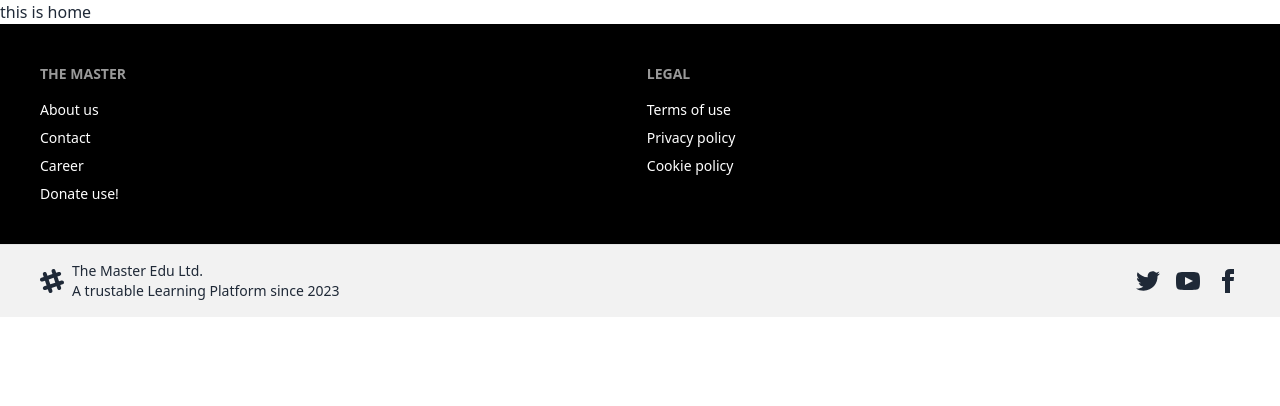
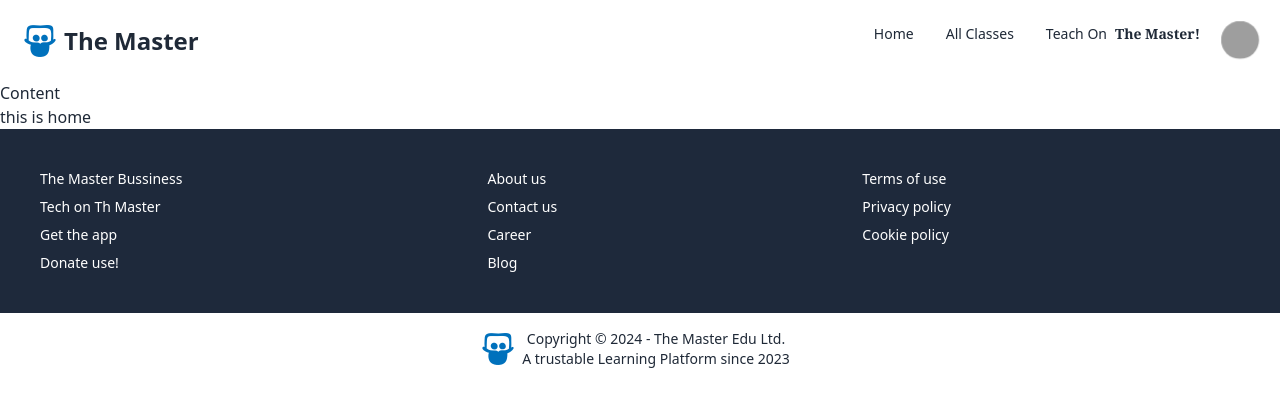
Before and after one commit to kamruzzaman-leeon/The-Master, a React (Vite) app: page / in a window 1280 px wide. Shown: the top 406 px of the page. Built offline with nearby package versions, Linux system fonts and the light colour scheme; grey boxes are pictures that could not be loaded.

Commit message:
navbar added with logo & website name & navitems

```diff
--- a/src/Pages/Shared/Footer/Footer.jsx
+++ b/src/Pages/Shared/Footer/Footer.jsx
@@ -1,34 +1,38 @@
+import logo from '../../../../src/assets/logo.png'
 const Footer = () => {
     return (
-        <footer>
-            <div className="footer p-10 bg-black text-white">
+        <footer >
+            <div className="footer p-10 bg-slate-800 text-white ">
 
   <nav>
-    <header className="footer-title">The Master</header>
-    <a className="link link-hover">About us</a>
-    <a className="link link-hover">Contact</a>
-    <a className="link link-hover">Career</a>
+    {/* <header className="footer-title">The Master</header>  */}
+    <a className="link link-hover">The Master Bussiness</a>
+    <a className="link link-hover">Tech on Th Master</a>
+    <a className="link link-hover">Get the app</a>
     <a className="link link-hover">Donate use!</a>
   </nav>
   <nav>
-    <header className="footer-title">Legal</header>
+    {/* <header className="footer-title">The Master</header>  */}
+    <a className="link link-hover">About us</a>
+    <a className="link link-hover">Contact us</a>
+    <a className="link link-hover">Career</a>
+    <a className="link link-hover">Blog</a>
+  </nav>
+  <nav>
+    {/* <header className="footer-title">Legal</header>  */}
     <a className="link link-hover">Terms of use</a>
     <a className="link link-hover">Privacy policy</a>
     <a className="link link-hover">Cookie policy</a>
   </nav>
 </div>
-<div className="footer px-10 py-4 border-t bg-base-200 text-base-content border-base-300">
+<div className="footer footer-center p-4 text-base-content">
   <aside className="items-center grid-flow-col">
-    <svg width="24" height="24" viewBox="0 0 24 24" xmlns="http://www.w3.org/2000/svg" fillRule="evenodd" clipRule="evenodd" className="fill-current"><path d="M22.672 15.226l-2.432.811.841 2.515c.33 1.019-.209 2.127-1.23 2.456-1.15.325-2.148-.321-2.463-1.226l-.84-2.518-5.013 1.677.84 2.517c.391 1.203-.434 2.542-1.831 2.542-.88 0-1.601-.564-1.86-1.314l-.842-2.516-2.431.809c-1.135.328-2.145-.317-2.463-1.229-.329-1.018.211-2.127 1.231-2.456l2.432-.809-1.621-4.823-2.432.808c-1.355.384-2.558-.59-2.558-1.839 0-.817.509-1.582 1.327-1.846l2.433-.809-.842-2.515c-.33-1.02.211-2.129 1.232-2.458 1.02-.329 2.13.209 2.461 1.229l.842 2.515 5.011-1.677-.839-2.517c-.403-1.238.484-2.553 1.843-2.553.819 0 1.585.509 1.85 1.326l.841 2.517 2.431-.81c1.02-.33 2.131.211 2.461 1.229.332 1.018-.21 2.126-1.23 2.456l-2.433.809 1.622 4.823 2.433-.809c1.242-.401 2.557.484 2.557 1.838 0 .819-.51 1.583-1.328 1.847m-8.992-6.428l-5.01 1.675 1.619 4.828 5.011-1.674-1.62-4.829z"></path></svg>
-    <p>The Master Edu Ltd. <br/>A trustable Learning Platform since 2023</p>
+    <img src={logo} className='w-8' alt="logo" />
+
+
+    <p>Copyright © 2024 - The Master Edu Ltd. <br/>A trustable Learning Platform since 2023</p>
+    <p></p>
   </aside>
-  <nav className="md:place-self-center md:justify-self-end">
-    <div className="grid grid-flow-col gap-4">
-      <a><svg xmlns="http://www.w3.org/2000/svg" width="24" height="24" viewBox="0 0 24 24" className="fill-current"><path d="M24 4.557c-.883.392-1.832.656-2.828.775 1.017-.609 1.798-1.574 2.165-2.724-.951.564-2.005.974-3.127 1.195-.897-.957-2.178-1.555-3.594-1.555-3.179 0-5.515 2.966-4.797 6.045-4.091-.205-7.719-2.165-10.148-5.144-1.29 2.213-.669 5.108 1.523 6.574-.806-.026-1.566-.247-2.229-.616-.054 2.281 1.581 4.415 3.949 4.89-.693.188-1.452.232-2.224.084.626 1.956 2.444 3.379 4.6 3.419-2.07 1.623-4.678 2.348-7.29 2.04 2.179 1.397 4.768 2.212 7.548 2.212 9.142 0 14.307-7.721 13.995-14.646.962-.695 1.797-1.562 2.457-2.549z"></path></svg></a>
-      <a><svg xmlns="http://www.w3.org/2000/svg" width="24" height="24" viewBox="0 0 24 24" className="fill-current"><path d="M19.615 3.184c-3.604-.246-11.631-.245-15.23 0-3.897.266-4.356 2.62-4.385 8.816.029 6.185.484 8.549 4.385 8.816 3.6.245 11.626.246 15.23 0 3.897-.266 4.356-2.62 4.385-8.816-.029-6.185-.484-8.549-4.385-8.816zm-10.615 12.816v-8l8 3.993-8 4.007z"></path></svg></a>
-      <a><svg xmlns="http://www.w3.org/2000/svg" width="24" height="24" viewBox="0 0 24 24" className="fill-current"><path d="M9 8h-3v4h3v12h5v-12h3.642l.358-4h-4v-1.667c0-.955.192-1.333 1.115-1.333h2.885v-5h-3.808c-3.596 0-5.192 1.583-5.192 4.615v3.385z"></path></svg></a>
-    </div>
-  </nav>
 </div>
         </footer>
     );
--- a/src/Pages/Shared/Navbar/Navbar.jsx
+++ b/src/Pages/Shared/Navbar/Navbar.jsx
@@ -1,8 +1,71 @@
+import { Link } from "react-router-dom";
+import logo from '../../../assets/logo.png'
 const Navbar = () => {
+    const user =true;
+    const navoptions=<>
+      <li className=""><Link to="/">Home</Link></li>
+      <li className=""><Link to="/">All Classes</Link></li>
+      <li className=""><Link to="/">Teach On <span className="font-serif font-semibold">The Master!</span></Link></li>
+      {
+        user?<>
+        <div className="dropdown dropdown-end">
+      <div tabIndex={0} role="button" className="btn btn-ghost btn-circle avatar">
+        <div className="w-10 rounded-full">
+          <img alt="Tailwind CSS Navbar component" src="https://daisyui.com/images/stock/photo-1534528741775-53994a69daeb.jpg" />
+        </div>
+      </div>
+      <ul tabIndex={0} className="menu menu-sm dropdown-content mt-3 z-[1] p-2 shadow bg-base-100 rounded-box max-w-fit">
+        <li className=" p-2 pointer-events-none">
+            {
+               user?.displayName
+            }
+
+        </li>
+        <li><Link>Dashboard</Link></li>
+        <li><Link>Logout</Link></li>
+      </ul>
+    </div>
+        </>:<li className=""><Link to="/">Sign In</Link></li>
+      }
+
+
+    </>
     return (
-        <div>
-
-        </div>
+        <div className="drawer">
+  <input id="my-drawer-3" type="checkbox" className="drawer-toggle" />
+  <div className="drawer-content flex flex-col">
+    {/* Navbar */}
+    <div className="w-full navbar">
+      <div className="flex-none lg:hidden">
+        <label htmlFor="my-drawer-3" aria-label="open sidebar" className="btn btn-square btn-ghost">
+          <svg xmlns="http://www.w3.org/2000/svg" fill="none" viewBox="0 0 24 24" className="inline-block w-6 h-6 stroke-current"><path strokeLinecap="round" strokeLinejoin="round" strokeWidth="2" d="M4 6h16M4 12h16M4 18h16"></path></svg>
+        </label>
+      </div>
+      <div className="flex-1 px-2 mx-2">
+        <img src={logo} className="w-8 mr-2" alt="logo" />
+        <h2 className="font-bold text-2xl">The Master</h2></div>
+      <div className="flex-none hidden lg:block">
+        <ul className="menu menu-horizontal">
+          {/* Navbar menu content here */}
+          {
+            navoptions
+          }
+        </ul>
+      </div>
+    </div>
+    {/* Page content here */}
+    Content
+  </div>
+  <div className="drawer-side">
+    <label htmlFor="my-drawer-3" aria-label="close sidebar" className="drawer-overlay"></label>
+    <ul className="menu p-4 w-80 min-h-full bg-base-200">
+      {/* Sidebar content here */}
+    {
+        navoptions
+    }
+    </ul>
+  </div>
+</div>
     );
 };
 
```
